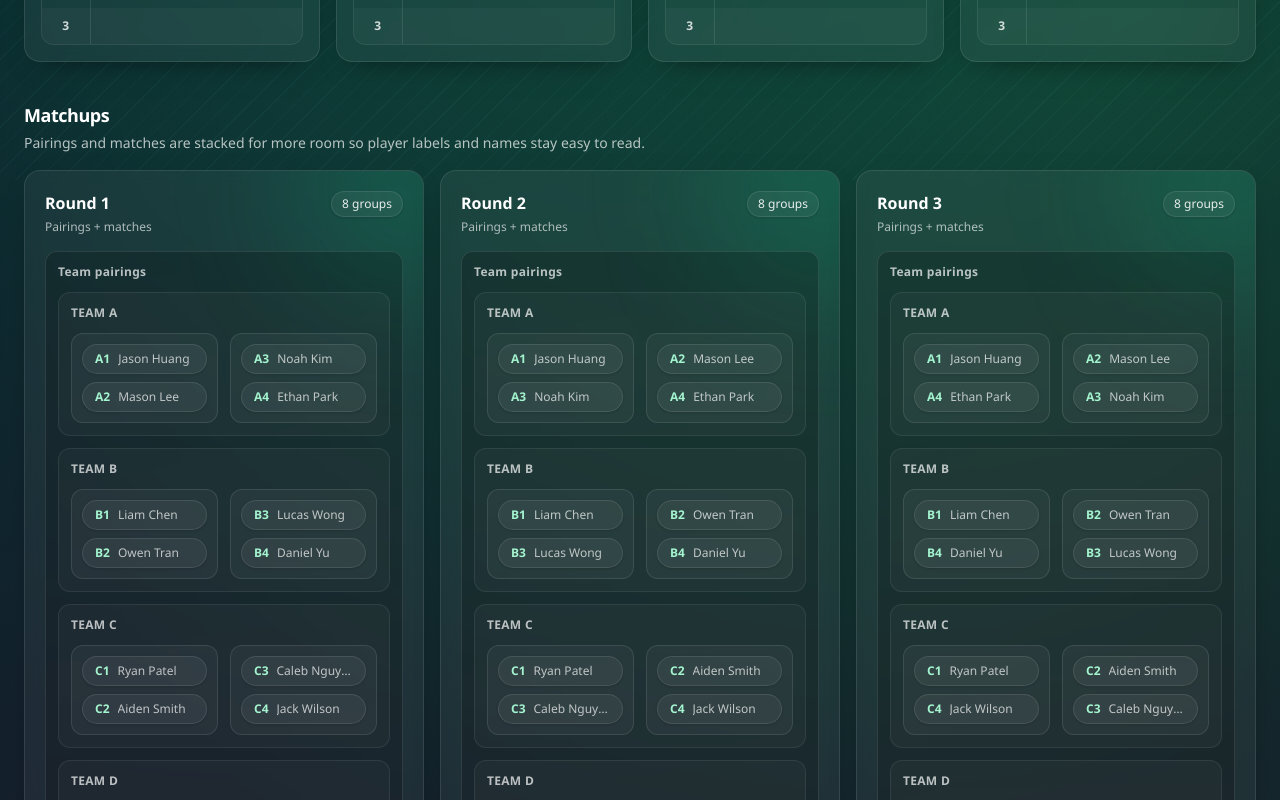
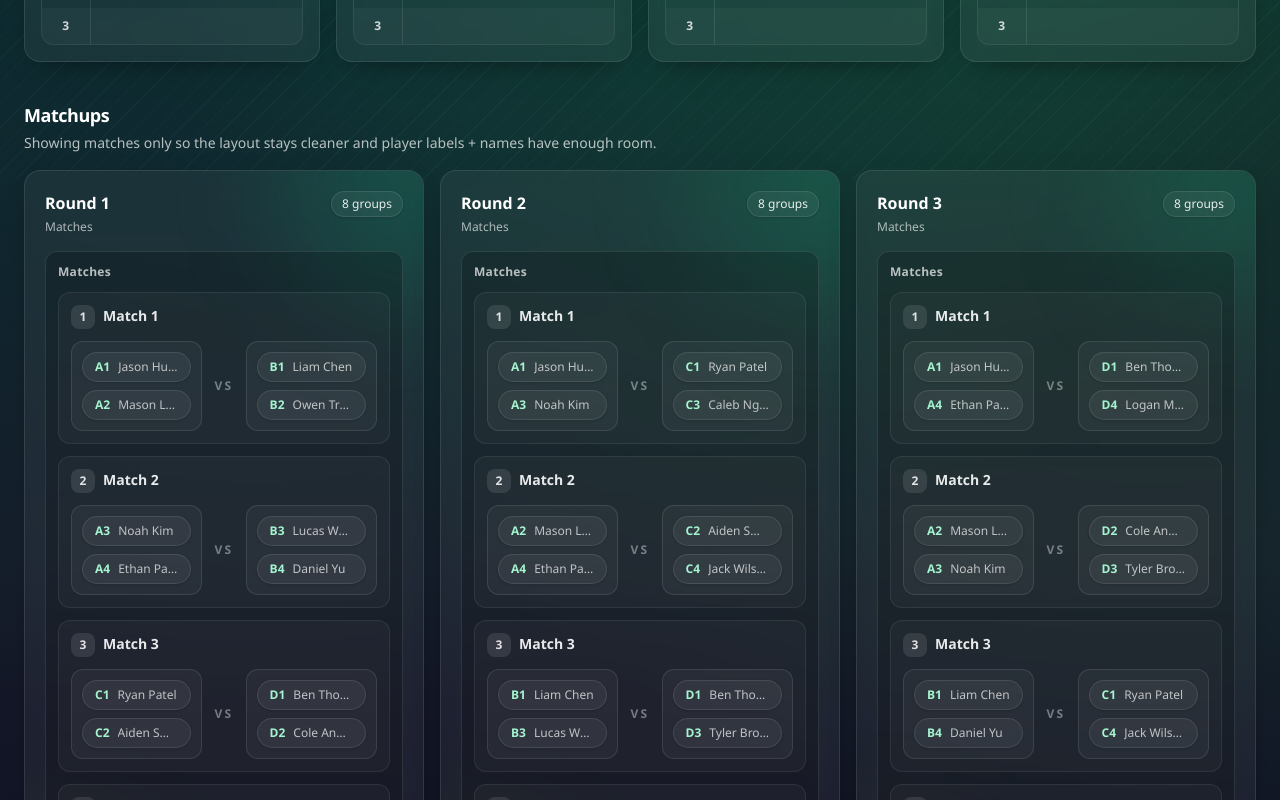
Before and after one commit to asianthejason/CBI, a Next.js app: page / in a window 1280 px wide. Shown: the part 620-1420 px from the top of the page. Built offline with nearby package versions, Linux system fonts and the light colour scheme.

Commit message:
edited match up

```diff
--- a/src/app/page.tsx
+++ b/src/app/page.tsx
@@ -29,16 +29,16 @@ function getPlayerName(label: string) {
 
 function PlayerBadge({ label }: { label: string }) {
   return (
-    <div className="inline-flex min-w-0 items-center gap-2 rounded-full border border-white/10 bg-white/5 px-3 py-1.5 text-xs text-white/90 shadow-sm">
-      <span className="font-semibold text-emerald-200">{label}</span>
-      <span className="truncate text-white/70">{getPlayerName(label)}</span>
+    <div className="flex w-full min-w-0 items-center gap-2 rounded-full border border-white/10 bg-white/5 px-3 py-1.5 text-xs text-white/90 shadow-sm">
+      <span className="shrink-0 font-semibold text-emerald-200">{label}</span>
+      <span className="min-w-0 truncate text-white/70">{getPlayerName(label)}</span>
     </div>
   );
 }
 
 function PairStack({ pair }: { pair: Pair }) {
   return (
-    <div className="rounded-xl border border-white/10 bg-white/[0.04] p-2.5">
+    <div className="min-w-0 rounded-xl border border-white/10 bg-white/[0.04] p-2.5">
       <div className="flex flex-col gap-2">
         <PlayerBadge label={pair[0]} />
         <PlayerBadge label={pair[1]} />
@@ -169,35 +169,12 @@ function MatchupsRoundCard({ round }: { round: RoundSchedule }) {
       <div className="relative flex items-start justify-between gap-4">
         <div>
           <div className="text-base font-semibold text-white">{round.roundLabel}</div>
-          <div className="mt-1 text-xs text-white/65">Pairings + matches</div>
+          <div className="mt-1 text-xs text-white/65">Matches</div>
         </div>
         <Pill>8 groups</Pill>
       </div>
 
-      <div className="relative mt-4 flex flex-col gap-4">
-        <div className="rounded-xl border border-white/10 bg-black/20 p-3">
-          <div className="mb-3 text-xs font-semibold tracking-wide text-white/70">
-            Team pairings
-          </div>
-          <div className="flex flex-col gap-3">
-            {(
-              ["A", "B", "C", "D"] as const
-            ).map((t) => (
-              <div key={t} className="rounded-xl border border-white/8 bg-white/[0.03] p-3">
-                <div className="mb-3 text-xs font-semibold uppercase tracking-wide text-white/70">
-                  Team {t}
-                </div>
-                <div className="grid gap-3 md:grid-cols-2">
-                  {round.teamPairs[t].map((p) => (
-                    <PairStack key={`${t}-${p[0]}-${p[1]}`} pair={p} />
-                  ))}
-                </div>
-              </div>
-            ))}
-          </div>
-        </div>
-
-        <div className="rounded-xl border border-white/10 bg-black/20 p-3">
+      <div className="relative mt-4 rounded-xl border border-white/10 bg-black/20 p-3">
         <div className="mb-3 text-xs font-semibold tracking-wide text-white/70">
           Matches
         </div>
@@ -210,7 +187,7 @@ function MatchupsRoundCard({ round }: { round: RoundSchedule }) {
                 </span>
                 <span className="text-sm font-semibold text-white/90">Match {m.id}</span>
               </div>
-                <div className="grid gap-3 lg:grid-cols-[1fr_auto_1fr] lg:items-center">
+              <div className="grid min-w-0 gap-3 lg:grid-cols-[minmax(0,1fr)_auto_minmax(0,1fr)] lg:items-center">
                 <PairStack pair={m.left} />
                 <div className="text-center text-xs font-semibold uppercase tracking-[0.2em] text-white/40">
                   vs
@@ -220,7 +197,6 @@ function MatchupsRoundCard({ round }: { round: RoundSchedule }) {
             </li>
           ))}
         </ol>
-        </div>
       </div>
     </div>
   );
@@ -482,7 +458,7 @@ export default function Home() {
         <section className="flex flex-col gap-4">
           <SectionTitle
             title="Matchups"
-            subtitle="Pairings and matches are stacked for more room so player labels and names stay easy to read."
+            subtitle="Showing matches only so the layout stays cleaner and player labels + names have enough room."
           />
           <div className="grid gap-4 lg:grid-cols-3">
             {rounds.map((r) => (
```
Lines whose indentation alone changed are shown as unchanged.
